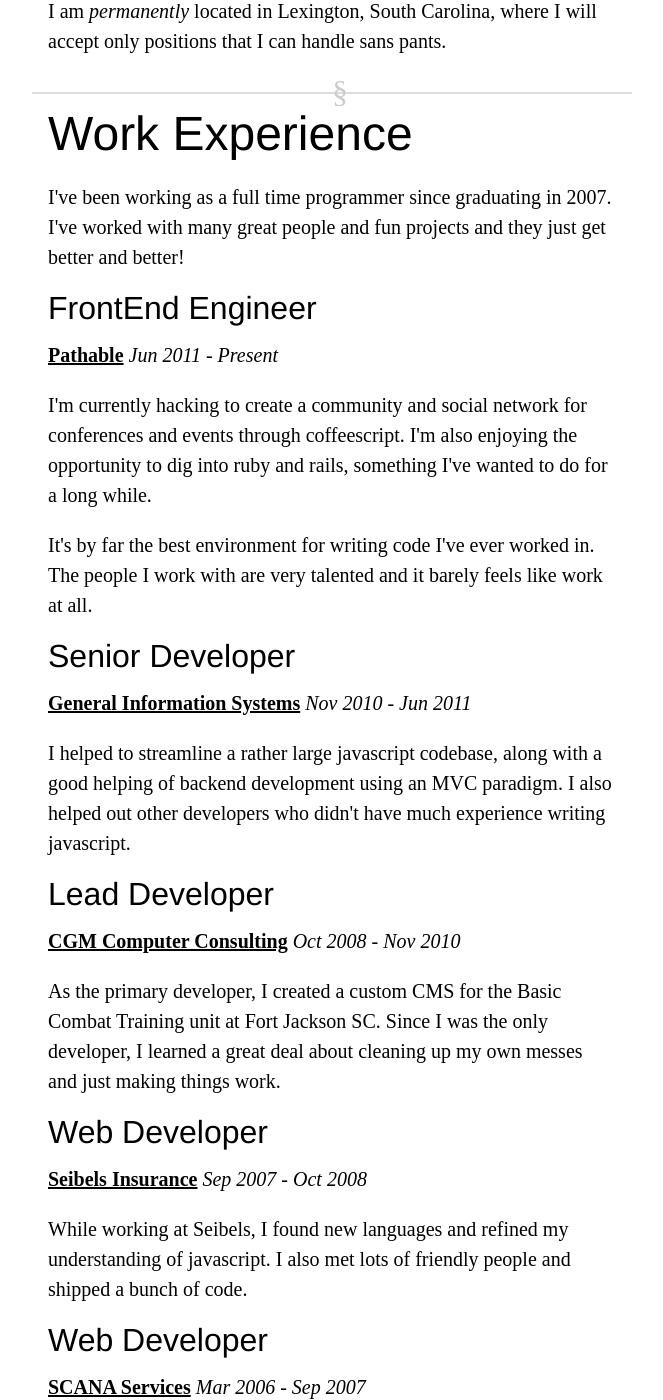
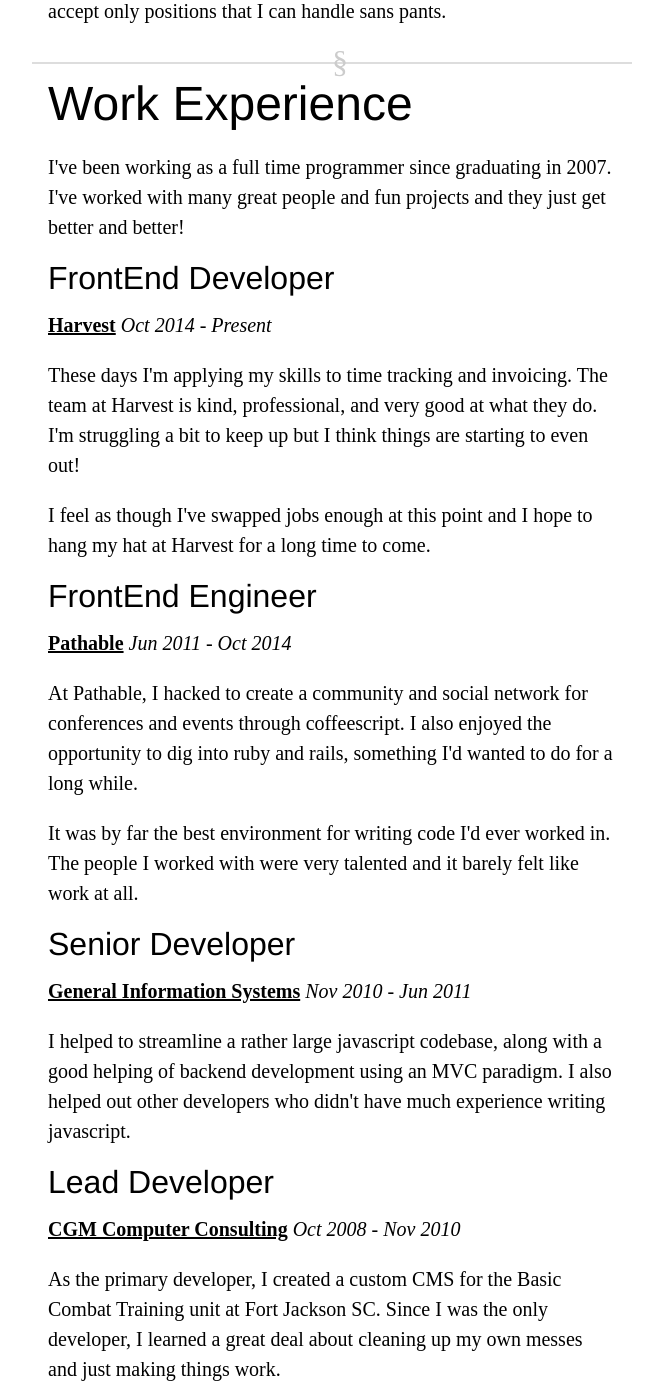
Before and after one commit to braddunbar/braddunbar.github.io, a Jekyll site: the page built from about/index.html, in a window 1280 px wide and 1400 px high, scrolled down 1972 px. Shown: the whole window, without its empty margins (308-971 px from the left). Built offline with Jekyll 4.4.1, drawn with Linux system fonts in a browser that asks for light colours; some web fonts are replaced; some of the changed text lies outside the part shown.

Commit message:
Harvest!

```diff
--- a/about/index.html
+++ b/about/index.html
@@ -57,10 +57,7 @@
       <a target='_blank' href='https://github.com/jashkenas/backbone/commits?author=braddunbar'>Backbone</a>
       and
       <a target='_blank' href='https://github.com/jashkenas/underscore/commits?author=braddunbar'>Underscore</a>
-      projects.  I've also authored <a href='http://pathable.github.com/quilt/'>several</a>
-      <a target='_blank' href='http://pathable.github.com/supermodel/'>other</a>
-      <a target='_blank' href='http://pathable.github.com/truncate/'>projects</a> as part of my
-      work at <a target='_blank' href='http://pathable.com'>Pathable</a>.
+      projects.
     </p>
 
     <header>
@@ -121,21 +118,36 @@
       better and better!
     </p>
 
+    <h3>FrontEnd Developer</h3>
+    <p>
+      <strong><a target='_blank' href='http://getharvest.com'>Harvest</a></strong>
+      <em>Oct 2014 - Present</em>
+    </p>
+    <p>
+      These days I'm applying my skills to time tracking and invoicing. The
+      team at Harvest is kind, professional, and very good at what they do. I'm
+      struggling a bit to keep up but I think things are starting to even out!
+    </p>
+    <p>
+      I feel as though I've swapped jobs enough at this point and I hope to
+      hang my hat at Harvest for a long time to come.
+    </p>
+
     <h3>FrontEnd Engineer</h3>
     <p>
       <strong><a target='_blank' href='http://pathable.com'>Pathable</a></strong>
-      <em>Jun 2011 - Present</em>
+      <em>Jun 2011 - Oct 2014</em>
     </p>
     <p>
-      I'm currently hacking to create a community and social network for
-      conferences and events through coffeescript.  I'm also enjoying the
-      opportunity to dig into ruby and rails, something I've wanted to do for a
+      At Pathable, I hacked to create a community and social network for
+      conferences and events through coffeescript.  I also enjoyed the
+      opportunity to dig into ruby and rails, something I'd wanted to do for a
       long while.
     </p>
     <p>
-      It's by far the best environment for writing code I've ever worked in.
-      The people I work with are very talented and it barely feels like work at
-      all.
+      It was by far the best environment for writing code I'd ever worked in.
+      The people I worked with were very talented and it barely felt like work
+      at all.
     </p>
 
     <h3>Senior Developer</h3>
```
